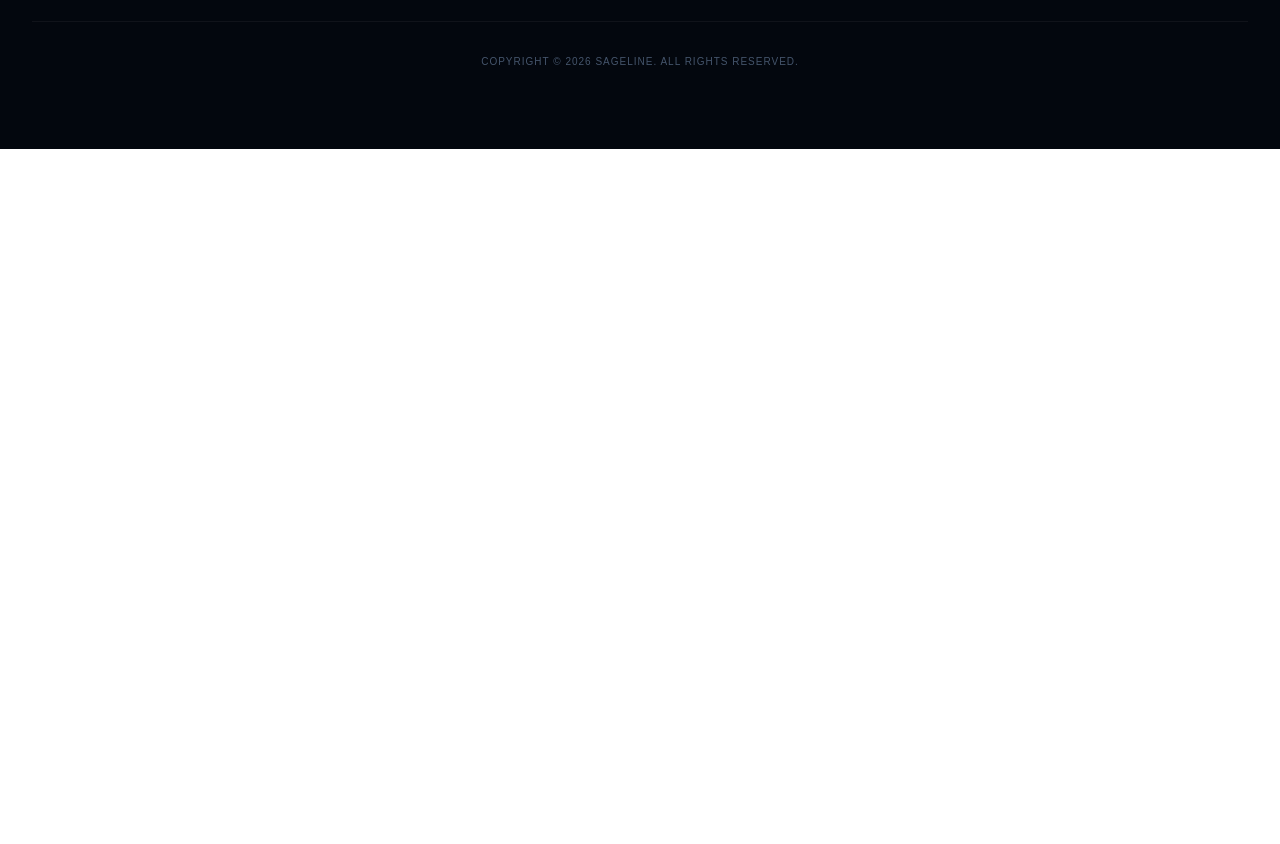
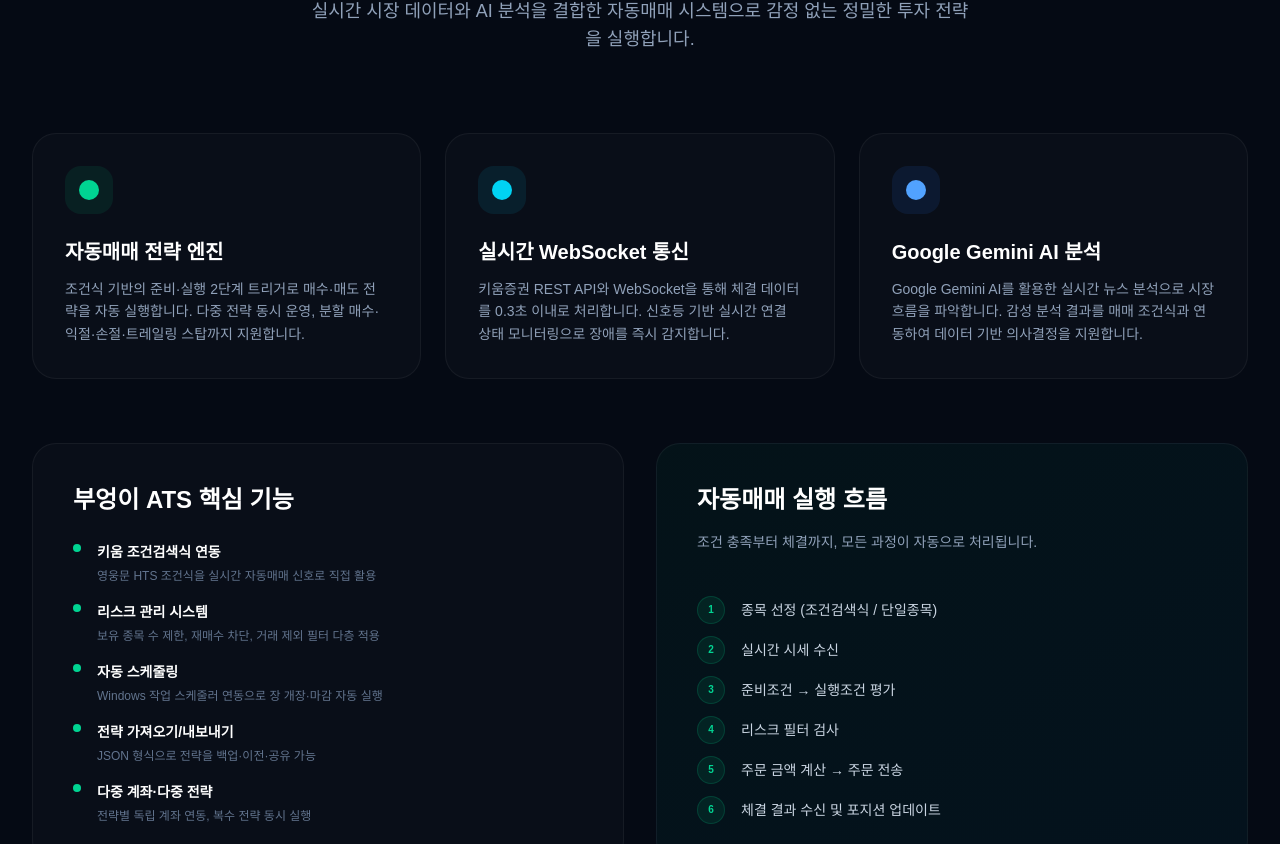
Before and after one commit to coosoodo/my-simple-next, a Next.js app: page / in a window 1280 px wide. Shown: the part 1936-2780 px from the top of the page. Before the commit the page ends 2085 px from the top, so only its background shows below. Built offline with nearby package versions, Linux system fonts and the light colour scheme; no server answers.

Commit message:
Add Technology section with 부엉이 ATS content

```diff
--- a/src/app/page.tsx
+++ b/src/app/page.tsx
@@ -31,8 +31,8 @@ export default async function HomePage({ searchParams }: { searchParams: Promise
             <span className="text-2xl font-black tracking-tighter text-white">SAGE LINE</span>
           </div>
           <div className="hidden md:flex items-center space-x-12 text-xs font-bold uppercase tracking-[0.2em] text-slate-400">
-            {['Vision', 'Business', 'Technology', 'Contact'].map(item => (
-              <a key={item} href="#" className="hover:text-emerald-400 transition-all duration-300">
+            {[['Vision', '#vision'], ['Business', '#business'], ['Technology', '#technology']].map(([item, href]) => (
+              <a key={item} href={href} className="hover:text-emerald-400 transition-all duration-300">
                 {item}
               </a>
             ))}
@@ -125,9 +125,104 @@ export default async function HomePage({ searchParams }: { searchParams: Promise
             </div>
           </div>
         </section>
+
+        {/* 4. Technology 섹션 */}
+        <section id="technology" className="container mx-auto max-w-7xl px-8 py-24 border-t border-white/5">
+          <div className="text-center mb-20">
+            <div className="inline-flex items-center space-x-2 rounded-full border border-cyan-500/20 bg-cyan-500/5 px-4 py-2 text-[10px] font-black uppercase tracking-[0.3em] text-cyan-400 mb-8">
+              <span>Core Technology</span>
+            </div>
+            <h2 className="text-5xl font-black text-white tracking-tight mb-6">
+              데이터가 곧 <span className="bg-gradient-to-r from-cyan-300 to-emerald-400 bg-clip-text text-transparent">전략</span>이 됩니다
+            </h2>
+            <p className="text-lg text-slate-400 max-w-2xl mx-auto font-light">
+              실시간 시장 데이터와 AI 분석을 결합한 자동매매 시스템으로
+              감정 없는 정밀한 투자 전략을 실행합니다.
+            </p>
+          </div>
+
+          {/* 핵심 기술 카드 */}
+          <div className="grid md:grid-cols-3 gap-6 mb-16">
+            <div className="rounded-3xl border border-white/5 bg-white/[0.02] p-8 hover:border-emerald-500/20 transition-all duration-300">
+              <div className="h-12 w-12 rounded-2xl bg-emerald-500/10 flex items-center justify-center mb-6">
+                <div className="h-5 w-5 rounded-full bg-emerald-400" />
+              </div>
+              <h3 className="text-xl font-black text-white mb-3">자동매매 전략 엔진</h3>
+              <p className="text-sm text-slate-400 leading-relaxed font-light">
+                조건식 기반의 준비·실행 2단계 트리거로 매수·매도 전략을 자동 실행합니다.
+                다중 전략 동시 운영, 분할 매수·익절·손절·트레일링 스탑까지 지원합니다.
+              </p>
+            </div>
+            <div className="rounded-3xl border border-white/5 bg-white/[0.02] p-8 hover:border-cyan-500/20 transition-all duration-300">
+              <div className="h-12 w-12 rounded-2xl bg-cyan-500/10 flex items-center justify-center mb-6">
+                <div className="h-5 w-5 rounded-full bg-cyan-400" />
+              </div>
+              <h3 className="text-xl font-black text-white mb-3">실시간 WebSocket 통신</h3>
+              <p className="text-sm text-slate-400 leading-relaxed font-light">
+                키움증권 REST API와 WebSocket을 통해 체결 데이터를 0.3초 이내로 처리합니다.
+                신호등 기반 실시간 연결 상태 모니터링으로 장애를 즉시 감지합니다.
+              </p>
+            </div>
+            <div className="rounded-3xl border border-white/5 bg-white/[0.02] p-8 hover:border-blue-500/20 transition-all duration-300">
+              <div className="h-12 w-12 rounded-2xl bg-blue-500/10 flex items-center justify-center mb-6">
+                <div className="h-5 w-5 rounded-full bg-blue-400" />
+              </div>
+              <h3 className="text-xl font-black text-white mb-3">Google Gemini AI 분석</h3>
+              <p className="text-sm text-slate-400 leading-relaxed font-light">
+                Google Gemini AI를 활용한 실시간 뉴스 분석으로 시장 흐름을 파악합니다.
+                감성 분석 결과를 매매 조건식과 연동하여 데이터 기반 의사결정을 지원합니다.
+              </p>
+            </div>
+          </div>
+
+          {/* 기술 상세 */}
+          <div className="grid md:grid-cols-2 gap-8">
+            <div className="rounded-3xl border border-white/5 bg-white/[0.02] p-10">
+              <h3 className="text-2xl font-black text-white mb-6">부엉이 ATS 핵심 기능</h3>
+              <ul className="space-y-4">
+                {[
+                  ['키움 조건검색식 연동', '영웅문 HTS 조건식을 실시간 자동매매 신호로 직접 활용'],
+                  ['리스크 관리 시스템', '보유 종목 수 제한, 재매수 차단, 거래 제외 필터 다층 적용'],
+                  ['자동 스케줄링', 'Windows 작업 스케줄러 연동으로 장 개장·마감 자동 실행'],
+                  ['전략 가져오기/내보내기', 'JSON 형식으로 전략을 백업·이전·공유 가능'],
+                  ['다중 계좌·다중 전략', '전략별 독립 계좌 연동, 복수 전략 동시 실행'],
+                ].map(([title, desc]) => (
+                  <li key={title} className="flex gap-4">
+                    <span className="mt-1 h-2 w-2 flex-shrink-0 rounded-full bg-emerald-400" />
+                    <div>
+                      <span className="text-sm font-bold text-white">{title}</span>
+                      <p className="text-xs text-slate-500 mt-1 font-light">{desc}</p>
+                    </div>
+                  </li>
+                ))}
+              </ul>
+            </div>
+            <div className="rounded-3xl border border-white/5 bg-gradient-to-br from-emerald-500/5 to-cyan-500/5 p-10 flex flex-col justify-between">
+              <div>
+                <h3 className="text-2xl font-black text-white mb-4">자동매매 실행 흐름</h3>
+                <p className="text-sm text-slate-400 font-light mb-8">조건 충족부터 체결까지, 모든 과정이 자동으로 처리됩니다.</p>
+              </div>
+              <div className="space-y-3">
+                {[
+                  '종목 선정 (조건검색식 / 단일종목)',
+                  '실시간 시세 수신',
+                  '준비조건 → 실행조건 평가',
+                  '리스크 필터 검사',
+                  '주문 금액 계산 → 주문 전송',
+                  '체결 결과 수신 및 포지션 업데이트',
+                ].map((step, i) => (
+                  <div key={i} className="flex items-center gap-4">
+                    <span className="flex-shrink-0 h-7 w-7 rounded-full bg-emerald-500/10 border border-emerald-500/20 flex items-center justify-center text-[10px] font-black text-emerald-400">{i + 1}</span>
+                    <span className="text-sm text-slate-300 font-light">{step}</span>
+                  </div>
+                ))}
+              </div>
+            </div>
+          </div>
+        </section>
       </main>
 
-      {/* 4. 푸터 */}
+      {/* 5. 푸터 */}
       <footer className="bg-[#03070e] border-t border-white/5 py-20 px-8">
         <div className="container mx-auto max-w-7xl">
           <div className="flex flex-col md:flex-row justify-between items-start md:items-end gap-12">
```
